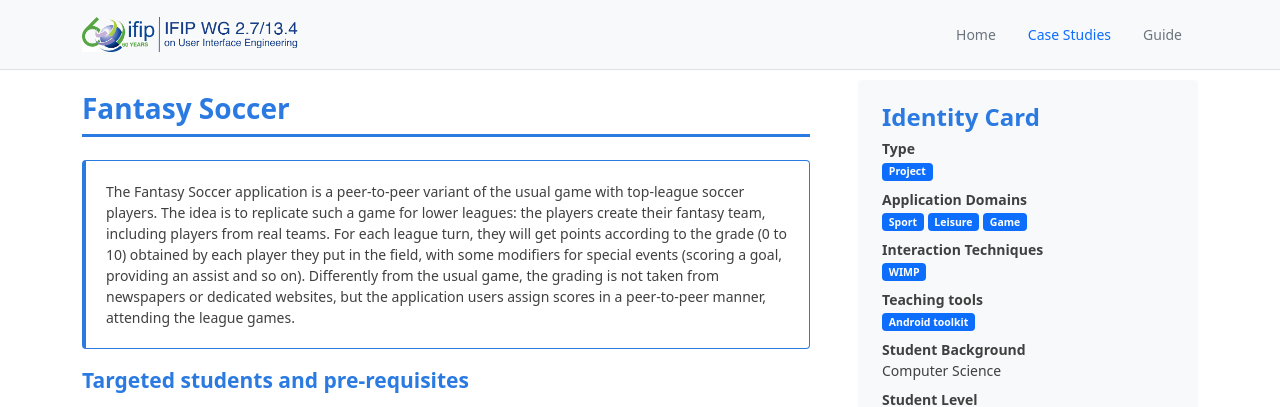
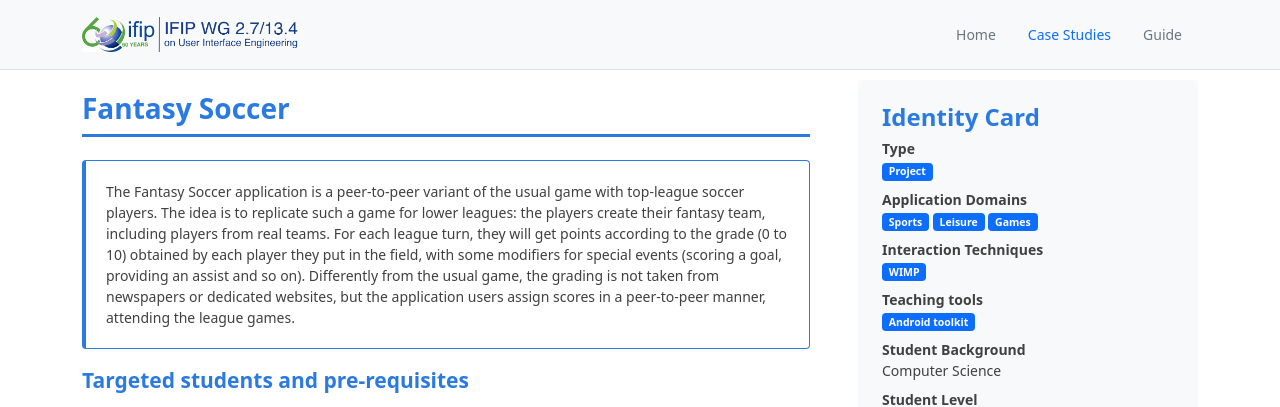
Before and after one commit to ManuDuboisToulouse3/Teaching-HCI-Engineering, a Jekyll site: the page built from _case_studies/fantasy_soccer/description.md, in a window 1280 px wide. Shown: the top 407 px of the page. Built offline with Jekyll 4.4.1, drawn with Linux system fonts in a browser that asks for light colours.

Commit message:
domain consistency

```diff
--- a/_case_studies/fantasy_soccer/description.md
+++ b/_case_studies/fantasy_soccer/description.md
@@ -9,9 +9,9 @@ authors:
       url: "https://cg3hci.dmi.unica.it/lab/en/people/davide.spano"
 type: Project
 application-domains:
-  - Sport
+  - Sports
   - Leisure
-  - Game
+  - Games
 interaction-techniques:
     - WIMP
 current-students: "Computer Science"
```
Also changed, not shown: _case_studies/electronic-prescription-system/description.md (+1 -1 lines).
